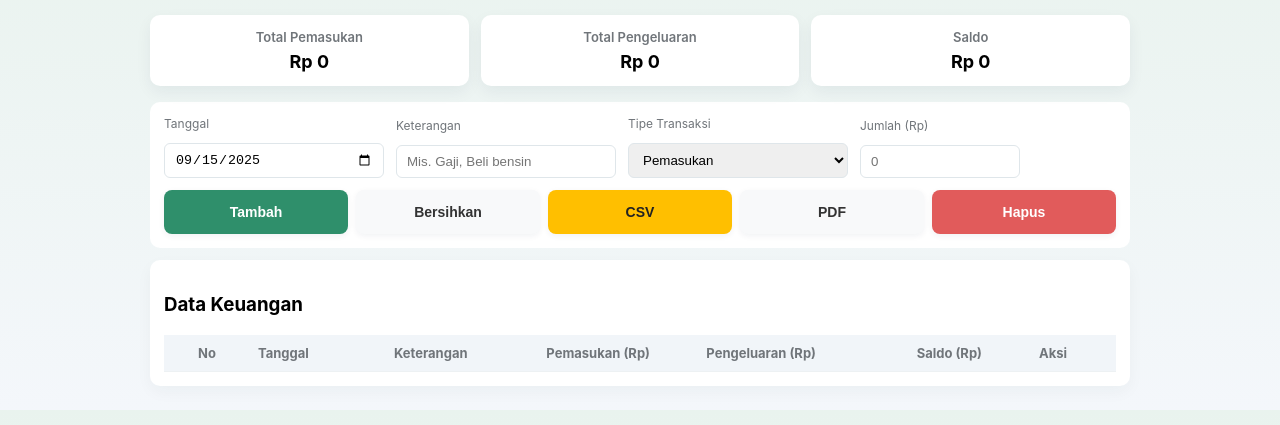
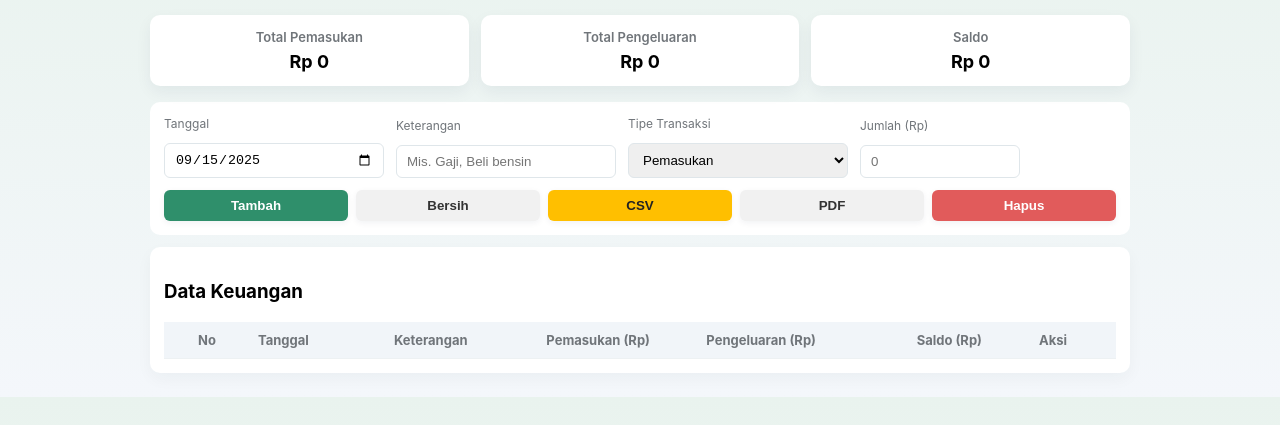
Before and after one commit to Kadekastriyani/catatan-keuangan, a plain HTML site: page index.html in a window 1280 px wide. Shown: the part 85-510 px from the top of the page. Drawn offline with Linux system fonts and the light colour scheme.

Commit message:
Update index.html

```diff
--- a/index.html
+++ b/index.html
@@ -76,32 +76,18 @@
   /* --- Controls --- */
   .controls{
     display:flex;
-  gap:10px; /* beri jarak antar tombol */
+    gap:8px;
     flex-wrap:nowrap;
+    justify-content:space-between;
     width:100%;
-  justify-content:flex-start; /* tombol rata kiri */
   }
-
   button{
-  border:0;
-  padding:10px 14px;
-  border-radius:8px;
-  cursor:pointer;
-  font-weight:600;
-  font-size:14px;
-  height:44px; /* ✅ tinggi konsisten */
-  display:flex;
-  align-items:center;
-  justify-content:center;
+    border:0;padding:8px 12px;border-radius:6px;cursor:pointer;font-weight:600;
     box-shadow: 0 2px 6px rgba(18,40,61,0.06);
-  flex:1; /* supaya lebar sama */
-  transition: background 0.2s ease, transform 0.1s ease;
+    flex:1; /* supaya sejajar rapi */
   }
-button:active{ transform: scale(0.97); }
-
-/* Warna tombol */
   .btn-add{background:var(--accent);color:white;}
-.btn-clear{background:#f8f9fa;color:#333;}
+  .btn-clear{background:#f1f1f1;color:#333;}
   .btn-delete{background:var(--danger);color:white;}
   .btn-export{background:#ffbf00;color:#222;}
 
@@ -172,6 +158,7 @@ button:active{ transform: scale(0.97); }
 </style>
 
 
+
 </head>
 <body>
   <div class="container">
@@ -221,7 +208,7 @@ button:active{ transform: scale(0.97); }
 
       <div style="display:flex; gap:8px; align-items:flex-end;" class="controls">
         <button class="btn-add" id="addBtn">Tambah </button>
-        <button class="btn-clear" id="clearForm">Bersihkan</button>
+        <button class="btn-clear" id="clearForm">Bersih</button>
         <button class="btn-export" id="downloadCSV">CSV</button>
         <button class="btn-clear" id="printBtn">PDF</button>
         <button class="btn-delete" id="clearAllBtn">Hapus</button>
```
Lines whose indentation alone changed are shown as unchanged.
